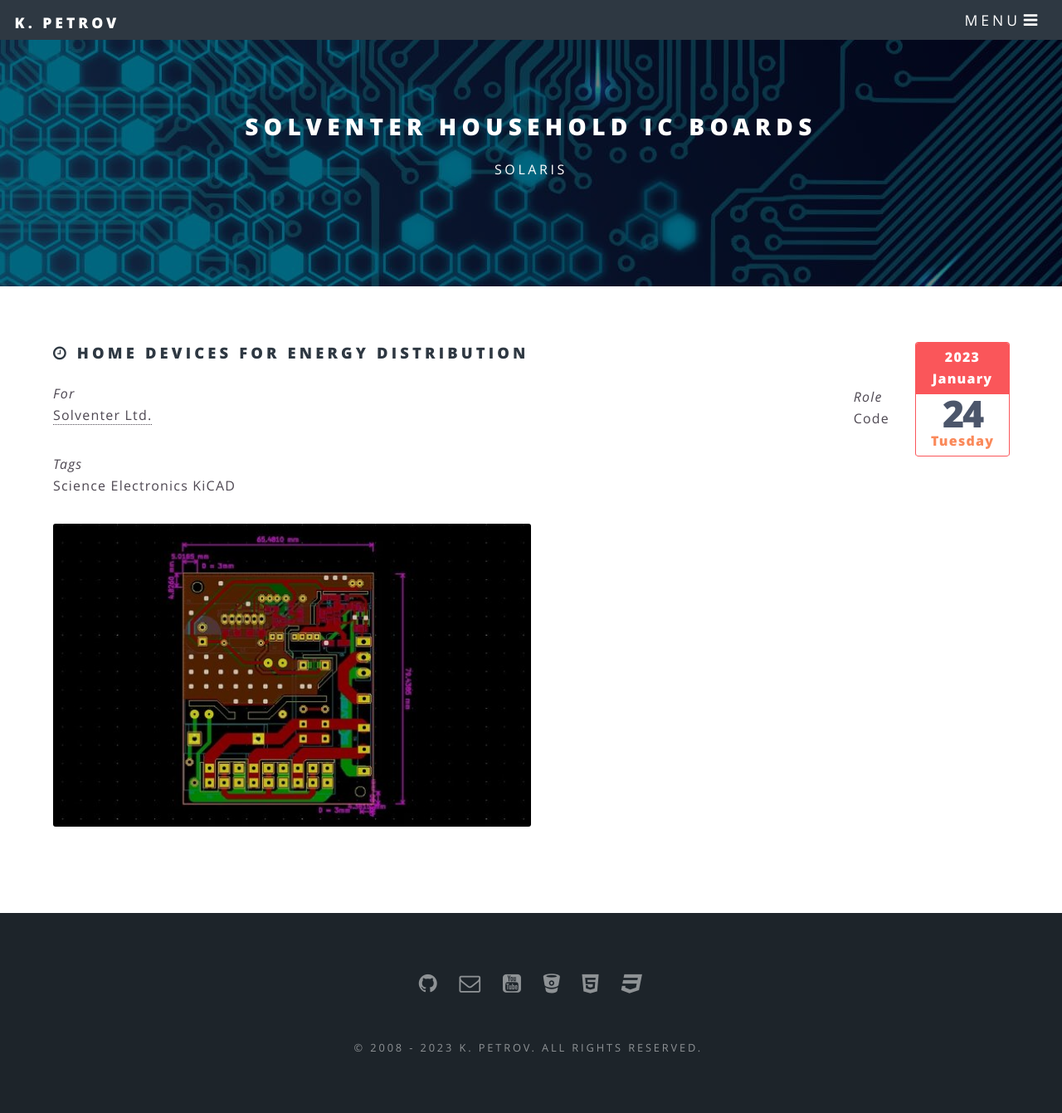
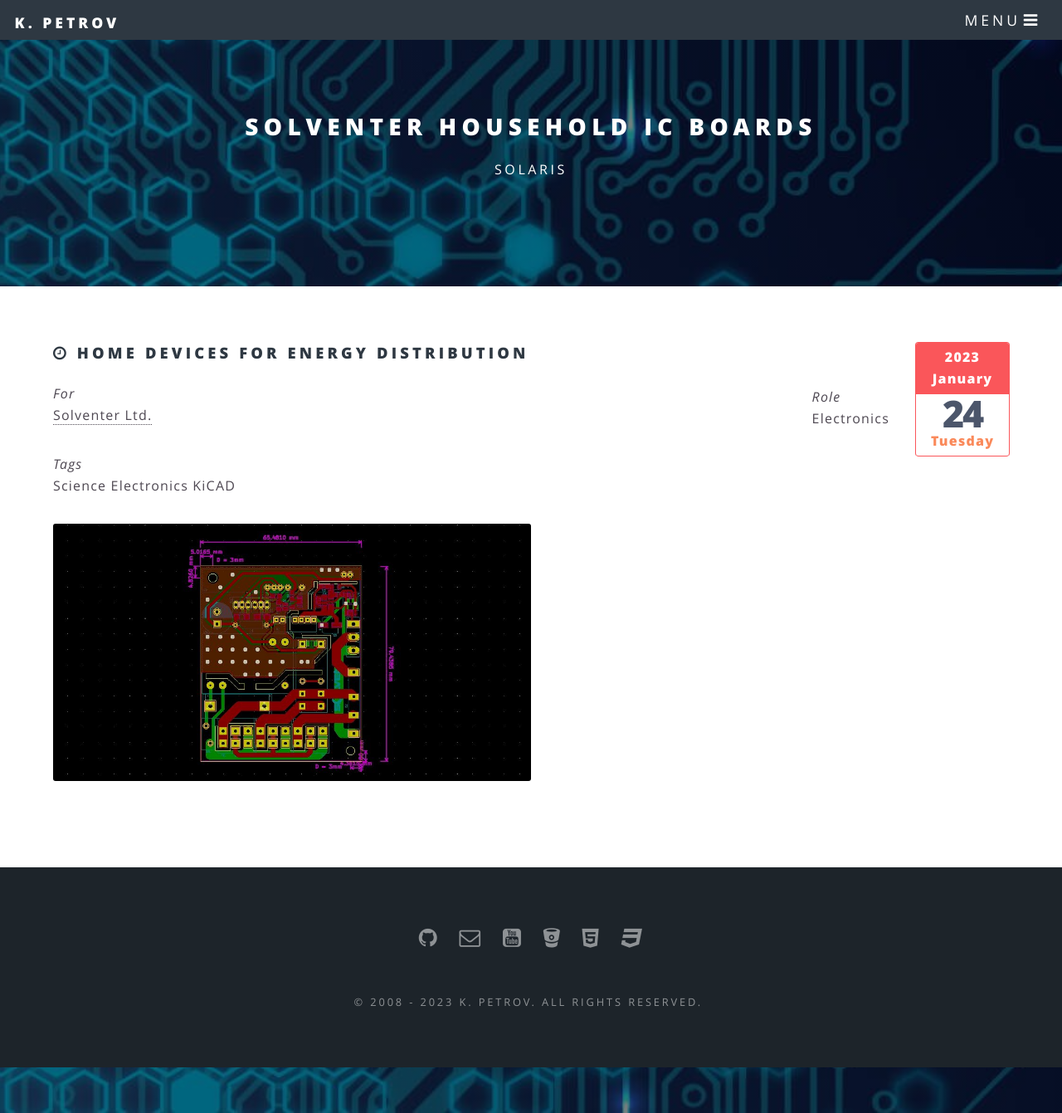
Before and after one commit to insidious-src/insidious-src.github.io, a Jekyll site: the page built from _posts/2023-01-24-household.md, in a window 1280 px wide and 1341 px high. Shown: the whole window at 83% size. Built offline with Jekyll 4.4.1, drawn with Linux system fonts in a browser that asks for light colours; some web fonts are replaced.

Commit message:
household post updated; banner scss updated;

```diff
--- a/_posts/2023-01-24-household.md
+++ b/_posts/2023-01-24-household.md
@@ -8,11 +8,11 @@
 category: Project
 client: Solventer Ltd.
 client_url: https://solventer.eu/
-role: Code
+role: Electronics
 status: wip
 ---
 <div class="6u">
     <span class="image fit">
-        <p><img src="{{ site.url_dir }}img/home_ic_pwm_thumb.jpg" data-src="{{ site.url_dir }}img/home_ic_pwm_thumb.jpg" alt="Household IC PWM board" class="lazyload"></p>
+        <p><img src="{{ site.url_dir }}img/home_ic_pwm_screenshot_1.jpg" data-src="{{ site.url_dir }}img/home_ic_pwm_screenshot_1.jpg" alt="Household IC PWM board" class="lazyload"></p>
     </span>
 </div>
--- a/_sass/theme/_banner.scss
+++ b/_sass/theme/_banner.scss
@@ -62,11 +62,11 @@
         @include vendor('transform', 'translateY(0)');
         @include icon-after(_fa-icon(chevron-down));
         border: 0;
-        bottom: 0;
+        //bottom: 0;
         color: inherit;
         font-size: .8em;
         height: 8.5em;
-        left: 50%;
+        //left: 50%;
         letter-spacing: _size(letter-spacing-alt);
         margin: 0 auto;
         opacity: 1;
```
Also changed, not shown: img/home_ic_pwm_screenshot_1.jpg (added), img/home_ic_pwm_thumb.jpg.
